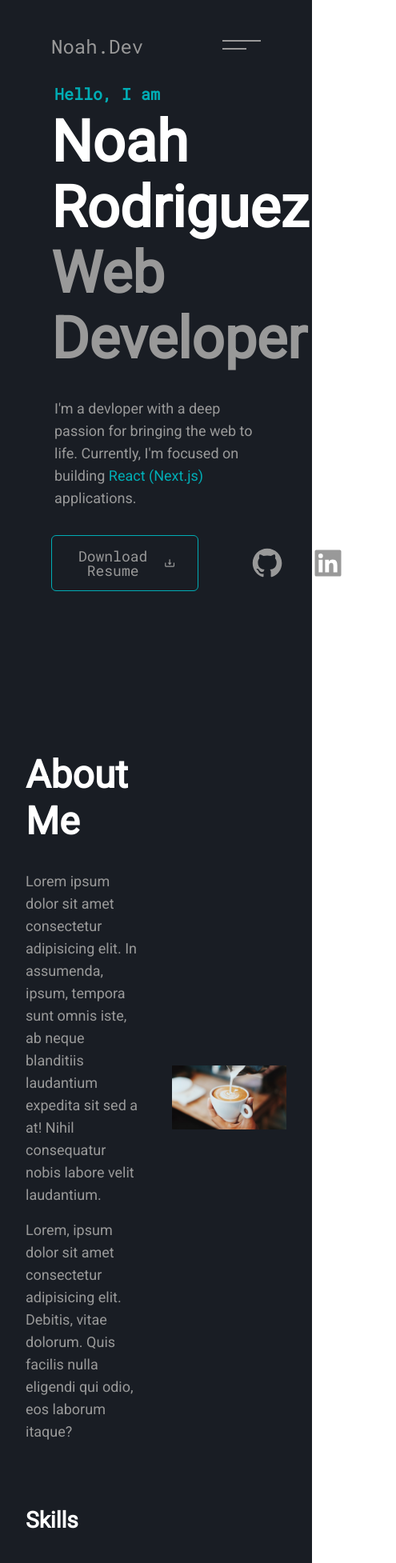
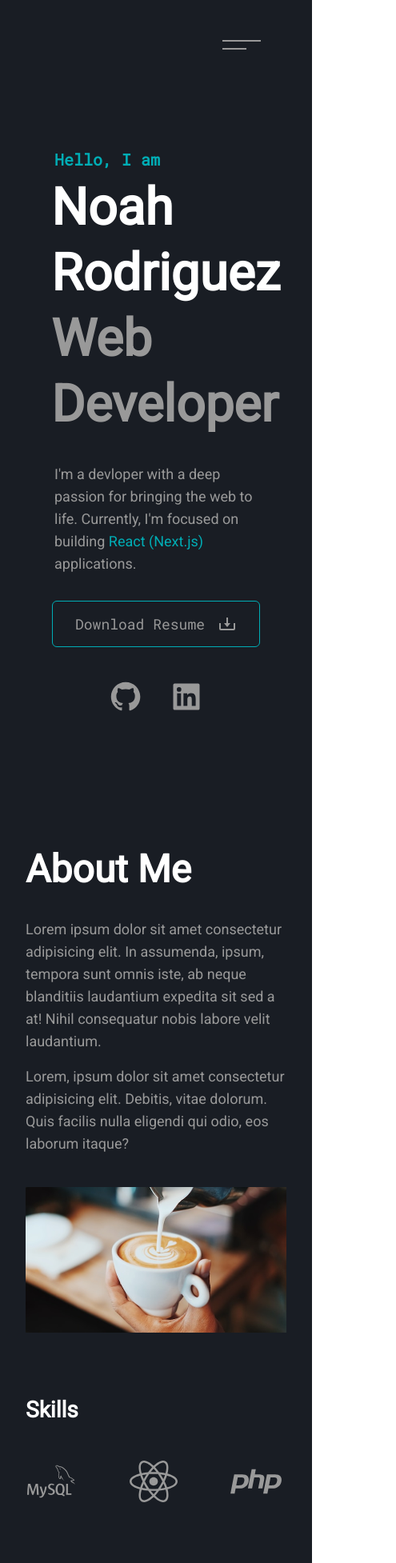
Before and after one commit to NoahRod108/portfolio_v2, a React (Vite) app: page / in a window 390 px wide. Shown: the top 1954 px of the page at 80% size, 495 px wide, since content can reach past the window. Built offline with nearby package versions, Linux system fonts and the light colour scheme.

Commit message:
Finishing mobile styling

```diff
--- a/src/components/Footer.jsx
+++ b/src/components/Footer.jsx
@@ -1,8 +1,6 @@
-import React from 'react'
-
 const Footer = () => {
   return (
-    <footer className='max-container flex flex-col w-[450px] justify-center items-center text-dark-gray text-sm gap-4 py-8 text-center'>
+    <footer className='max-container px-4 flex flex-col xl:w-[450px] justify-center items-center text-dark-gray text-sm gap-4 py-8 text-center'>
         <div>
             Designed & Built  by Noah Rodriguez
         </div>
--- a/src/components/Nav.jsx
+++ b/src/components/Nav.jsx
@@ -48,7 +48,7 @@ const Nav = () => {
         </div>
       </motion.div>
 
-      <div className="padding-x py-8 absolute z-10 w-full">
+      <div className="padding-x py-8 z-10 w-full">
         <motion.nav
           variants={navVariants}
           initial="hidden"
@@ -57,11 +57,11 @@ const Nav = () => {
           className="flex justify-between items-center max-container">
             {/* Nav Logo */}
             <a href="/">
-              <h3 className="text-2xl font-mono text-dark-gray hover:text-teal">Noah.Dev</h3>
+              <h3 className="text-2xl font-mono text-dark-gray hover:text-teal max-sm:hidden">Noah.Dev</h3>
             </a>
 
             {/* Nav Links */}
-            <ul className="flex flex-1 justify-end items-center gap-16 max-lg:hidden">
+            <ul className="flex flex-1 justify-end items-center gap-14 max-lg:hidden">
               {navLinks.map((link) => (
                 <li key={link.label}>
                   <a href={link.href} className="font-mono leading-normal text-lg text-dark-gray hover:text-teal">
@@ -72,7 +72,7 @@ const Nav = () => {
             </ul>
 
             {/* Mobile */}
-            <div className="hidden max-lg:block cursor-pointer">
+            <div className="hidden relative max-lg:block cursor-pointer z-11">
               <button onClick={onClick}>
                 <svg width="48" height="48" viewBox="0 0 24 24">
                   <motion.path
--- a/src/components/PersonalProjects.jsx
+++ b/src/components/PersonalProjects.jsx
@@ -17,8 +17,9 @@ const PersonalProjects = ({ name, img, desc, href, githubLink, tags, active, han
       />
       {active === name &&(
         <div
-        className='absolute p-8 justify-start w-full bottom-0 flex-col bg-[rgba(0,0,0,0.8)] rounded-b-[24px] font-robot text-white'>
-          <div className='flex justify-between'>
+          className='absolute p-8 justify-start w-full bottom-0 flex-col bg-[rgba(0,0,0,0.8)] rounded-b-[24px] max-sm:rounded-[24px] max-sm:h-full font-robot text-white'
+        >
+          <div className='flex justify-between items-center'>
             <h3 className='text-2xl font-bold'>{name}</h3>
             <div className='flex gap-4'>
               {/* External link icon - Needed to change styles, so no image is used */}
@@ -47,11 +48,11 @@ const PersonalProjects = ({ name, img, desc, href, githubLink, tags, active, han
             </div>
           </div>
 
-          <div className='mt-6 info-text'>
+          <div className='mt-6 info-text max-sm:text-sm'>
             <p>{desc}</p>
           </div>
 
-          <ul className='flex gap-4 justify-end mt-4'>
+          <ul className='flex flex-wrap max-sm:gap-y-0 gap-4 justify-end mt-4 w-full'>
             {tags.map((tag, index) => (
               <li key={index} className='text-teal font-mono mt-2'>
                 {tag}
--- a/src/sections/AboutMe.jsx
+++ b/src/sections/AboutMe.jsx
@@ -5,7 +5,7 @@ import { fadeIn } from "../utils/motion"
 
 const AboutMe = () => {
   return (
-    <section id="aboutMe" className="max-container grid grid-cols-2 justify-center items-center max-lg:flex-col gap-10 w-full">
+    <section id="aboutMe" className="max-container xl:grid xl:grid-cols-2 flex flex-col justify-center items-center gap-10 w-full">
       <motion.div
         variants={fadeIn('up', 'tween', 0, 1)}
         initial="hidden"
@@ -46,9 +46,11 @@ const AboutMe = () => {
         whileInView="show"
         viewport={{once: true}}
         variants={fadeIn('up', 'tween', 0, 1)}
-        className="flex justify-start items-center mt-8 gap-16">
+        className="flex flex-wrap justify-start items-center mt-8 gap-16">
           {skillIcons.map((icon) => (
-            <li key={icon.label}>
+            <li key={icon.label}
+              className="w-[64px]"
+            >
               <img src={icon.icon} alt={icon.label}/>
             </li>
           ))}
--- a/src/sections/Contact.jsx
+++ b/src/sections/Contact.jsx
@@ -3,7 +3,7 @@ import Button from "../components/Button"
 const Contact = () => {
   return (
     <section className="flex justify-center items-center flex-col max-container min-h-[30vh] w-full gap-8">
-      <div className="flex justify-center flex-col items-center w-[600px]">
+      <div className="flex justify-center flex-col items-center lg:w-[600px]">
         <h3 className="text-4xl font-robot text-white font-bold lg:max-w-lg">Contact Me</h3>
         <p className="mt-8 info-text text-center">
           If you wish to talk more about my work and interests, please say Hello! I will get back to you at my earliest convenience.
--- a/src/sections/Hero.jsx
+++ b/src/sections/Hero.jsx
@@ -14,8 +14,9 @@ const Hero = () => {
         variants={textVariant(1.1)}
         className="text-xl font-mono font-bold text-teal px-1">Hello, I am</motion.p>
         <motion.h1
-        variants={textVariant(1.2)}
-        className="mt-2 font-robot text-6xl max-sm:text-[72px] max-sm:leading-[82px] font-bold text-white">
+          variants={textVariant(1.2)}
+          className="mt-2 font-robot text-6xl max-sm:text-[64px] max-sm:leading-[82px] font-bold text-white"
+        >
           Noah Rodriguez <br />
           <span className="text-dark-gray">Web Developer</span>
         </motion.h1>
@@ -26,7 +27,7 @@ const Hero = () => {
 
         <motion.div
           variants={textVariant(1.4)}
-          className="flex justify-space-between items-center gap-16 w-full"
+          className="xl:flex-row flex-col flex justify-space-between items-center xl:gap-16 gap-10 w-full"
         >
           <a href="https://noahrod108.github.io/digitalResume/assets/files/digitalResume_2023.pdf" target="_blank" rel="noopener noreferrer">
             <Button
```
